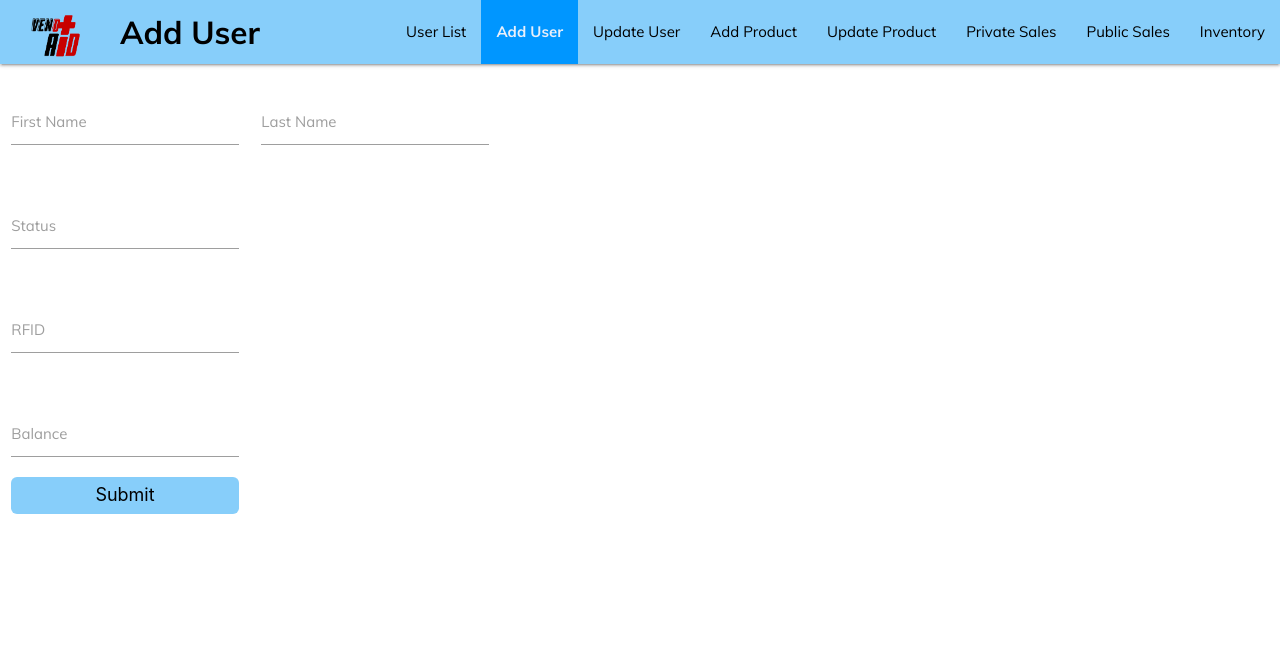
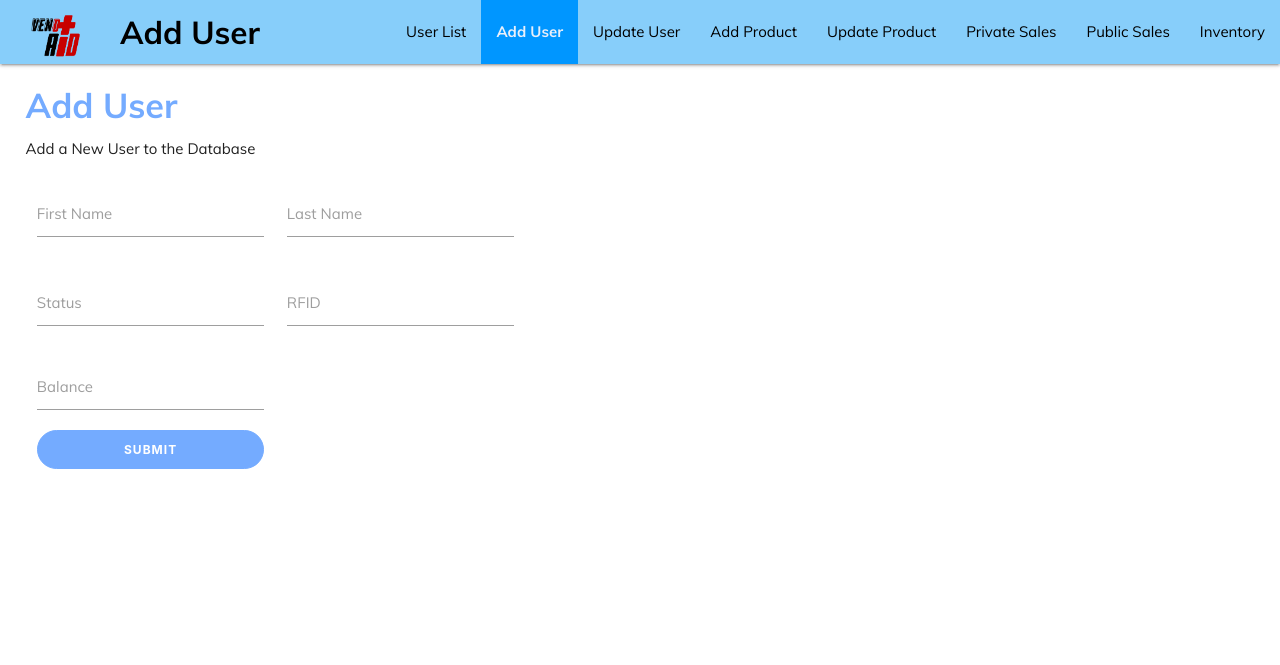
Before and after one commit to Tsukimiyu/vendaid, a PHP site: page /AddUser.php in a window 1280 px wide. Shown: the top 665 px of the page. Run offline with PHP 8.4, Linux system fonts and the light colour scheme.

Commit message:
Update AddUser.php

```diff
--- a/AddUser.php
+++ b/AddUser.php
@@ -41,15 +41,31 @@ function updater($value,$lastname,$status,$rfid,$balance){
 }
     .button {
     width: 100%;
-    padding: 8px;
-    color: black;
-    background: none lightskyblue;
-    border: none;
-    border-radius: 6px;
-    font-size: 18px;
-    cursor: pointer;
-    margin: 12px 0;
+   border-radius: 20px;
+  border: 1px solid #74ABFF;
+  background-color: #74ABFF;
+  color: #FFFFFF;
+  font-size: 12px;
+  font-weight: bold;
+  padding: 12px 45px;
+  letter-spacing: 1px;
+  text-transform: uppercase;
+  transition: transform 80ms ease-in;
 }
+
+.row {
+      margin: 5px;
+      margin-left: 2%;
+    }
+ .headertitle{
+  color: #74ABFF;
+margin-left: 2%;
+font-weight: bold;
+    }
+   .headersub{
+margin-left: 2%;
+    }
+
   </style>
     <title>Add User</title>
 </head>
@@ -70,6 +86,10 @@ function updater($value,$lastname,$status,$rfid,$balance){
       </ul>
     </div>
   </nav>
+
+ <h4 class="headertitle">  Add User </h4>
+  <p class="headersub">  Add a New User to the Database </p>
+
  <div class="row">
     <form style="height:500px;width:500px;" class="col s12" action="" method="post">
       <div class="row">
@@ -87,18 +107,15 @@ function updater($value,$lastname,$status,$rfid,$balance){
           <input id="status" type="text" name="status" style="color: black;" class="validate">
           <label for="status">Status</label>
         </div>
-        <div class="row"></div>
+
         <div class="input-field col s6">
           <input id="rfid" type="text" name="rfid" style="color: black;" class="validate">
           <label for="rfid">RFID</label>
-
         </div>
-         <div class="row"></div>
         <div class="input-field col s6">
           <input id="balance" type="text" name="balance"style="color: black;" class="validate">
           <label for="balance">Balance</label>
         <input class="button" type="submit" /><br/>
-
         </div>
         <div class="row"></div>
       </div>
```
